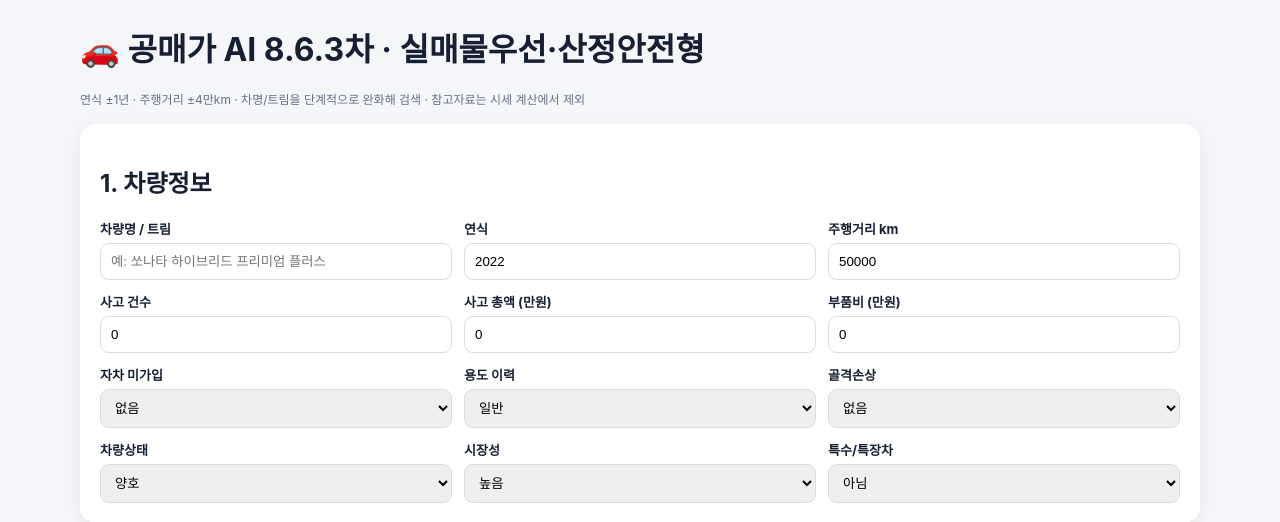
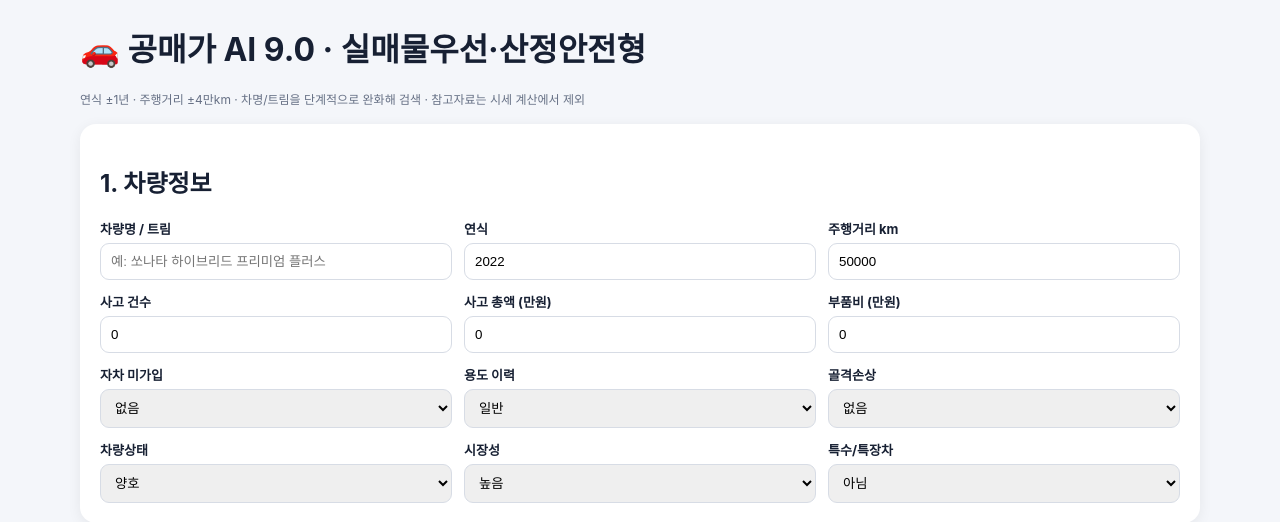
Before and after one commit to bini1111111111/auction-ai, a FastAPI app: page / in a window 1280 px wide. Shown: the top 522 px of the page. Run offline with FastAPI, Linux system fonts and the light colour scheme.

Commit message:
Update index.html

```diff
--- a/templates/index.html
+++ b/templates/index.html
@@ -2,7 +2,7 @@
 <html lang="ko">
 <head>
 <meta charset="utf-8"><meta name="viewport" content="width=device-width,initial-scale=1">
-<title>공매가 AI 8.6.3차</title>
+<title>공매가 AI 9.0</title>
 <style>
 body{font-family:-apple-system,BlinkMacSystemFont,"Segoe UI",sans-serif;background:#f4f6fa;margin:0;color:#172033}
 .wrap{max-width:1120px;margin:24px auto;padding:0 16px}.card{background:#fff;border-radius:16px;padding:20px;margin:14px 0;box-shadow:0 3px 14px #0001}
@@ -14,7 +14,7 @@ button{background:#111827;color:#fff;border:0;border-radius:9px;padding:12px 16p
 table{width:100%;border-collapse:collapse}th,td{font-size:12px;padding:8px;border-bottom:1px solid #eee;text-align:left;vertical-align:top}.pill{display:inline-block;padding:3px 7px;border-radius:999px;background:#eef2ff;font-size:11px}.price{font-weight:800;white-space:nowrap}
 details{margin-top:14px}summary{cursor:pointer;font-weight:750}@media(max-width:850px){.g,.r{grid-template-columns:1fr}}
 </style></head><body><div class="wrap">
-<h1>🚗 공매가 AI 8.6.3차 · 실매물우선·산정안전형</h1>
+<h1>🚗 공매가 AI 9.0 · 실매물우선·산정안전형</h1>
 <p class="s">연식 ±1년 · 주행거리 ±4만km · 차명/트림을 단계적으로 완화해 검색 · 참고자료는 시세 계산에서 제외</p>
 
 <div class="card"><h2>1. 차량정보</h2><div class="g">
@@ -73,19 +73,7 @@ async function analyze(){
    return;
   }
 
-
-  if(d.status==='spread_hold'){
-   let sm=d.market||{}, lm=d.listing_market||{};
-   let rows=(sm.adopted||[]).map(x=>'<tr><td>개별매물</td><td class="price">'+fmt(x.price)+'만원</td><td class="price">'+fmt(x.adjusted_price)+'만원</td><td>'+esc(x.year??'-')+'</td><td>'+esc(x.mileage?fmt(x.mileage)+'km':'-')+'</td><td>'+esc(x.title||'')+'</td></tr>').join('');
-   $('out').innerHTML=
-    '<div class="warn"><b>가격 편차 큼 · 공매가 산정 보류</b><br>'+esc(d.message||'')+
-    '<div class="small" style="margin-top:8px">실제 개별매물 '+(lm.count||0)+'건 · 보정가격 범위 '+fmt(lm.low)+'~'+fmt(lm.high)+'만원 · 가격 편차 '+esc(lm.spread_pct??'-')+'%</div></div>'+
-    '<div class="ok" style="margin-top:12px"><b>추천 입찰가와 절대 상한은 표시하지 않아.</b><br><span class="small">비교매물을 추가 확보한 뒤 다시 산정하는 것이 안전해.</span></div>'+
-    (rows?'<details open><summary>실제 개별매물 확인</summary><table><tr><th>구분</th><th>원문 가격</th><th>보정 가격</th><th>연식</th><th>주행거리</th><th>검색결과</th></tr>'+rows+'</table></details>':'');
-   return;
-  }
-
-let m=d.market,a=d.auction;
+  let m=d.market,a=d.auction;
   let adopted=(m.adopted||[]).map(x=>{
     const source=(x.domain||'-').replace(/^www\./,'');
     const link=x.url
@@ -138,7 +126,7 @@ let m=d.market,a=d.auction;
   '<p>적용 할인율 '+a.discount_rate+'% · '+a.verdict+'</p>'+
   '<div class="warn"><b>신뢰도 경고</b><br>'+confidenceNote+'</div>'+
   '<p>채택된 보정가격: '+m.prices.map(fmt).join(', ')+'</p>'+
-  '<div class="ok"><b>8.6.3차 계산 방식</b><br>검색자료를 ‘실제 상세매물 → 실매물 후보 → 강한 참고 → 일반 참고’로 구분하고, 엄격 필터에서 실제/후보가 0건이면 한 번 더 복구검증을 수행해. 복구검증은 가격·주행거리 등 개별차량 증거가 충분한 자료만 후보로 살리며, 목록·시세페이지와 모델·동력원·세대가 명백히 다른 자료는 절대 복구하지 않아. 후보는 실제 상세매물이 부족할 때만 보조 계산자료로 사용하고 신뢰도를 제한해. 강한 참고자료는 계산에서 제외하며, 2건 이하에서 가격편차가 15% 이상이면 산정을 보류하는 안전정책도 유지해.</div>'+
+  '<div class="ok"><b>9.0 계산 방식</b><br>9.0은 8.5.4의 안정적인 검색·가격추출 구조를 기반으로 다시 정리했어. 다른 동력원·다른 세대·목록/시세자료처럼 명백히 잘못된 자료만 강제 제외하고, 나머지 비교매물은 모델·동력원·연식·주행거리·구동·트림을 0~100점 유사도로 평가해 가격 계산 영향력을 조절해. 유사도 55점 미만은 계산에서 제외하고, 채택 매물은 연식·주행거리·구동·트림 가격보정 후 유사도 가중평균으로 대표 소매시세를 계산해. 강한 참고자료는 계속 계산에서 제외하며, 비교매물 2건 이하에서 가격편차가 15% 이상이면 공매가 산정을 보류해.</div>'+
   '<details open><summary>채택 자료와 근거</summary><table><tr><th>구분</th><th>원문 가격</th><th>보정 가격</th><th>연식</th><th>주행거리</th><th>구동</th><th>트림</th><th>보정내역</th><th>유사도</th><th>출처</th><th>검색결과</th><th>링크</th></tr>'+adopted+'</table></details>'+
   '<details><summary>제외한 가격 보기</summary><table><tr><th>가격</th><th>제외 이유</th><th>연식</th><th>주행거리</th><th>검색결과</th></tr>'+rejected+'</table></details>';
 
```
